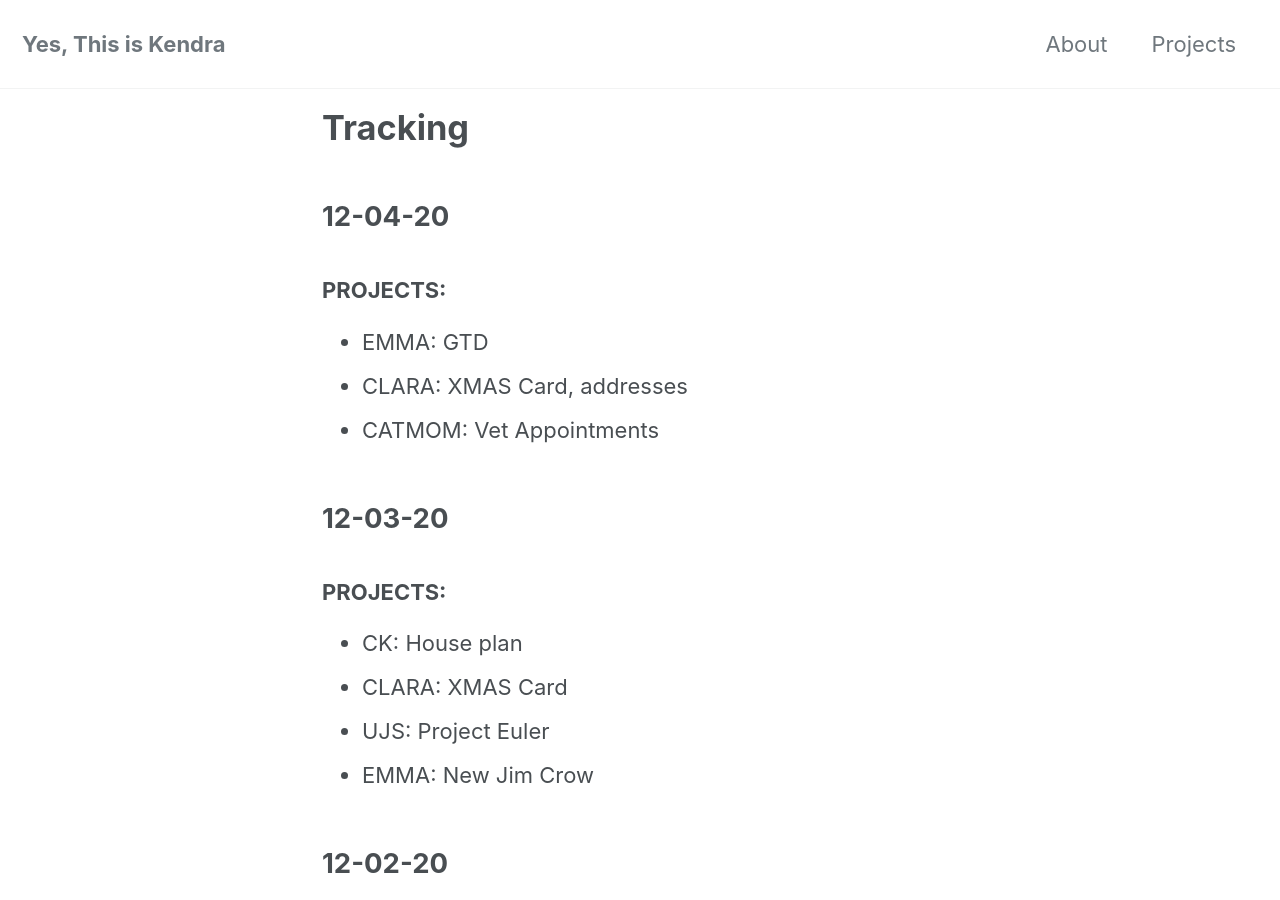
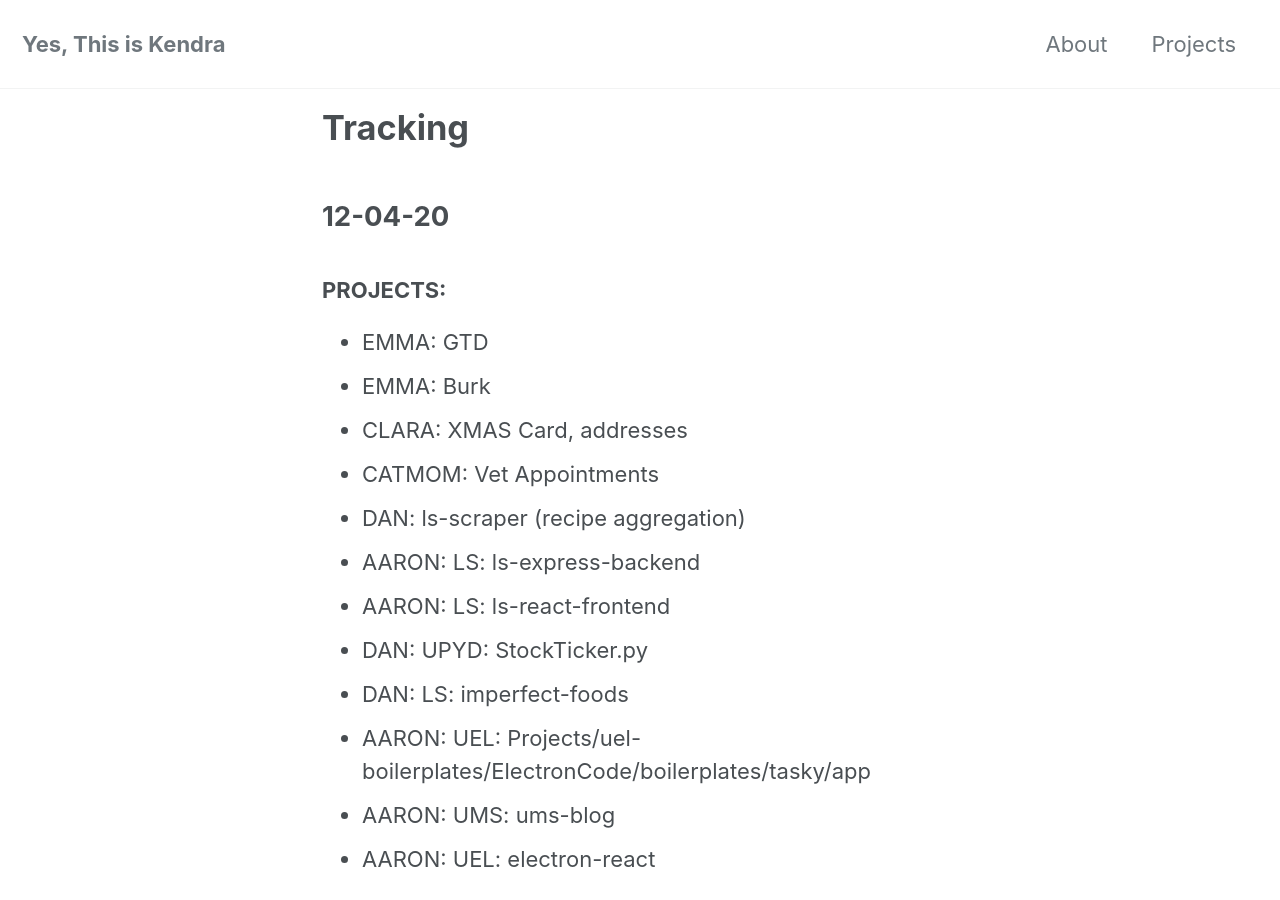
Before and after one commit to yesthisiskendra/yesthisiskendra.github.io, a Jekyll site: the page built from _pages/tracking.md, in a window 1280 px wide and 900 px high. Built offline with Jekyll 4.4.1, drawn with Linux system fonts in a browser that asks for light colours; cached includes are drawn as plain includes; nearby versions of some CDN libraries.

Commit message:
Add tracking

```diff
--- a/_pages/tracking.md
+++ b/_pages/tracking.md
@@ -9,8 +9,17 @@ permalink: /tracking/
 ### PROJECTS:
 
 * EMMA: GTD
+* EMMA: Burk
 * CLARA: XMAS Card, addresses
 * CATMOM: Vet Appointments
+* DAN: ls-scraper (recipe aggregation)
+* AARON: LS: ls-express-backend
+* AARON: LS: ls-react-frontend
+* DAN: UPYD: StockTicker.py
+* DAN: LS: imperfect-foods
+* AARON: UEL: Projects/uel-boilerplates/ElectronCode/boilerplates/tasky/app
+* AARON: UMS: ums-blog
+* AARON: UEL: electron-react
 
 ## 12-03-20
 
```
